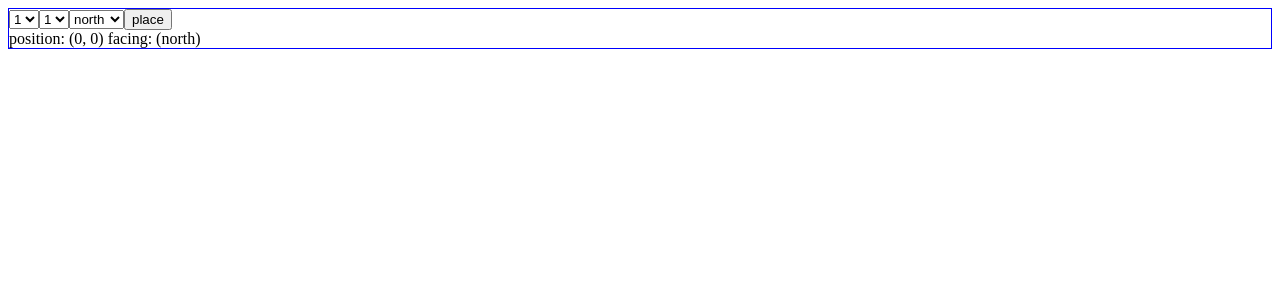
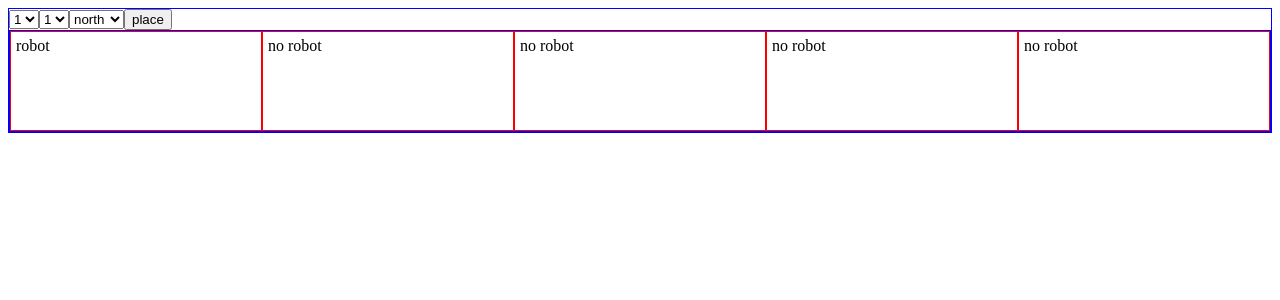
Before and after one commit to meligatt/toy-robot-react, a React app: page / in a window 1280 px wide. Both pictures are taken after a click on the button "place". Shown: the top 300 px of the page. Built offline with nearby package versions, Linux system fonts and the light colour scheme.

Commit message:
Update board to move robot horizontally

```diff
--- a/src/components/Board.js
+++ b/src/components/Board.js
@@ -1,5 +1,7 @@
 import './Board.scss';
 import React, { Component } from 'react';
+// import Grid from './Grid';
+import Tile from './Tile';
 
 class Board extends Component{
   constructor(props) {
@@ -14,7 +16,7 @@ class Board extends Component{
     };
   }
   handlePositionBlur({id, value}) {
-    this.setState({[id]: value});
+    this.setState({[id]: parseInt(value, 10)});
   }
   handleDirectionBlur({value}) {
     this.setState({robotDirection: value});
@@ -28,18 +30,18 @@ class Board extends Component{
     return(
       <main>
         <select name = "robotPosX" id = "robotPosX" value = { this.robotPosX } onBlur = { (e) => this.handlePositionBlur(e.target) }>
-          <option value = "1">1</option>
-          <option value = "2">2</option>
-          <option value = "3">3</option>
-          <option value = "4">4</option>
-          <option value = "5">5</option>
+          <option value = "0">1</option>
+          <option value = "1">2</option>
+          <option value = "2">3</option>
+          <option value = "3">4</option>
+          <option value = "4">5</option>
         </select>
         <select name = "robotPosY" id = "robotPosY" value = { this.robotPosY } onBlur = { (e) => this.handlePositionBlur(e.target) }>
-          <option value = "1">1</option>
-          <option value = "2">2</option>
-          <option value = "3">3</option>
-          <option value = "4">4</option>
-          <option value = "5">5</option>
+          <option value = "0">1</option>
+          <option value = "1">2</option>
+          <option value = "2">3</option>
+          <option value = "3">4</option>
+          <option value = "4">5</option>
         </select>
         <select name = "robotDirection" id = "robotDirection" value = { this.robotDirection } onBlur = { (e) => this.handleDirectionBlur(e.target) }>
           <option value = "north">north</option>
@@ -49,9 +51,22 @@ class Board extends Component{
         </select>
         <button onClick = { () => this.handlePlaceClick() }>place</button>
         <div>
-          {
-            shouldPlace &&  `position: (${robotPosX}, ${robotPosY}) facing: (${robotDirection})`
-          }
+          {/* <Grid shouldPlace = { shouldPlace } x = { robotPosX } y = { robotPosY } d = { robotDirection } /> */}
+
+          <div className = "flex-grid-fifth"  style = { {border:'1px solid blue'} }>
+            { shouldPlace &&
+              Array(this.state.boardWidth).fill(1).map((item, index) => {
+                console.log(typeof robotPosX, typeof index);
+                console.log(robotPosX === index);
+
+                if (robotPosX === index){
+                  return <Tile key = { index } id = { index } show = { true } x = { robotPosX } y = { robotPosY } direction = { robotDirection }/>;
+                } else {
+                  return <Tile key = { index } id = { index } show = { false }/>;
+                }
+              })
+            }
+          </div>
         </div>
       </main>
     );
--- /dev/null
+++ b/src/components/Tile.js
@@ -0,0 +1,16 @@
+import React from 'react';
+
+const Tile = ({
+  id,
+  show,
+  x,
+  y,
+  direction
+}) => {
+  return(
+    <div id = { id } className = "col" style = { {border:'1px solid red'} }>
+      { show ? <span>robot</span> : <span>no robot</span>}
+    </div>
+  );
+};
+export default Tile;
```
